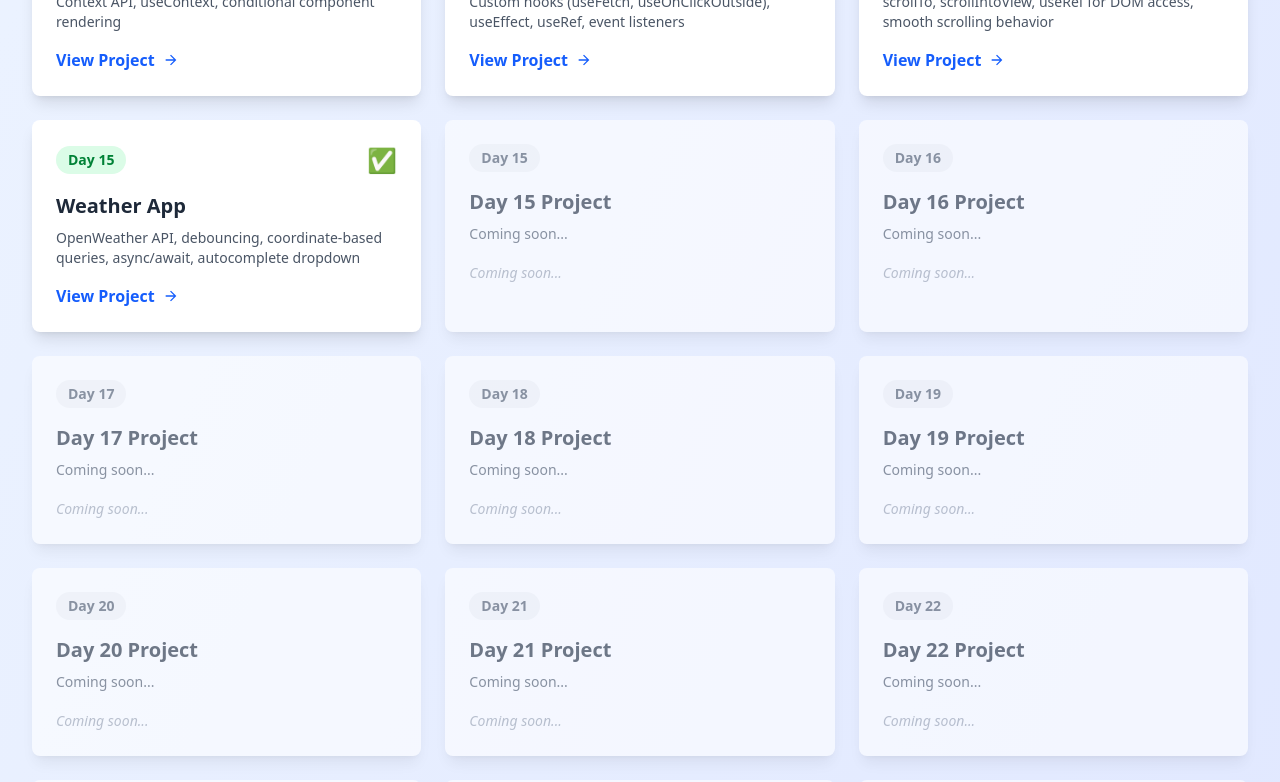
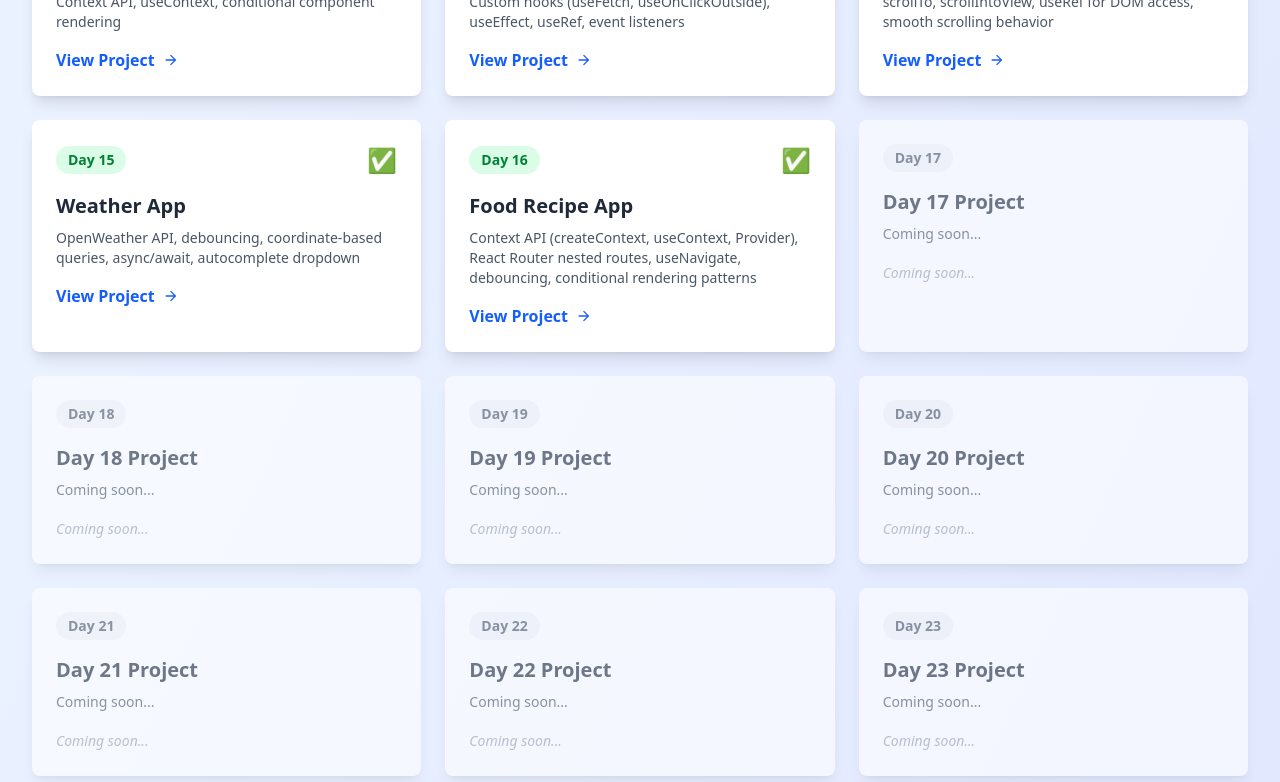
Before and after one commit to ITx-prash/react-journey, a React (Vite) app: page / in a window 1280 px wide. Shown: the part 1460-2242 px from the top of the page. Built offline with nearby package versions, Linux system fonts and the light colour scheme.

Commit message:
docs: update project paths and add Food Recipe App to Home component

```diff
--- a/src/components/Home.jsx
+++ b/src/components/Home.jsx
@@ -112,7 +112,7 @@ const Home = () => {
       title: "Custom Hooks",
       description:
         "Custom hooks (useFetch, useOnClickOutside), useEffect, useRef, event listeners",
-      path: "/day13-custom-hooks",
+      path: "/day13-usefetch",
       completed: true,
     },
     {
@@ -131,11 +131,19 @@ const Home = () => {
       path: "/day15-weatherApp",
       completed: true,
     },
-    ...Array.from({ length: 15 }, (_, i) => ({
-      day: i + 15,
-      title: `Day ${i + 15} Project`,
+    {
+      day: 16,
+      title: "Food Recipe App",
+      description:
+        "Context API (createContext, useContext, Provider), React Router nested routes, useNavigate, debouncing, conditional rendering patterns",
+      path: "/day16-FoodRecipe",
+      completed: true,
+    },
+    ...Array.from({ length: 14 }, (_, i) => ({
+      day: i + 17,
+      title: `Day ${i + 17} Project`,
       description: "Coming soon...",
-      path: `/day${String(i + 15).padStart(2, "0")}`,
+      path: `/day${String(i + 17).padStart(2, "0")}`,
       completed: false,
     })),
   ];
```
